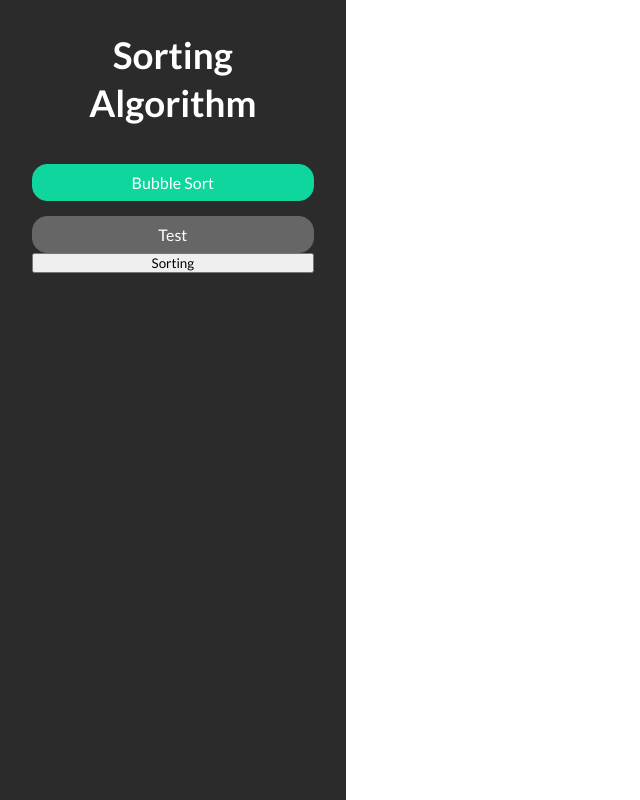
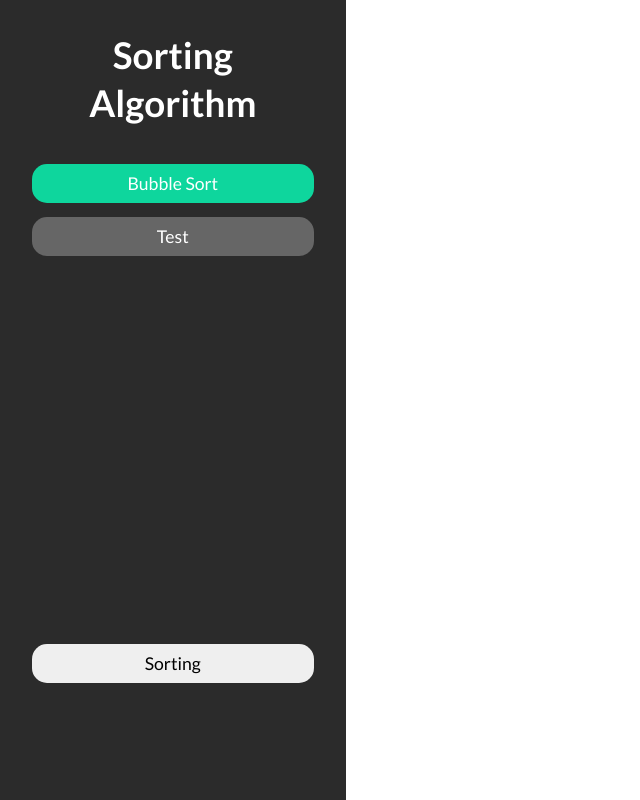
Before and after one commit to maurohndz/sorting-application, a React (Create React App) app: page / in a window 1280 px wide. Shown: the whole page, without its empty margins (0-640 px from the left). Built offline with nearby package versions, Linux system fonts and the light colour scheme.

Commit message:
u-btn update

```diff
--- a/src/components/styles/ButtonAlgorithm.css
+++ b/src/components/styles/ButtonAlgorithm.css
@@ -1,15 +1,11 @@
 .typesAlgorithm {
-  display: grid;
-  grid-row-gap: 0.9em;
+  height: 60vh;
 }
 .typesAlgorithm-btn {
   background-color: var(--gray);
   border: 1px solid var(--gray);
   color: #ffffff;
-  padding: 0.5em 0;
-  font-size: 1em;
-  border-radius: 15px;
-  outline: none;
+  margin-bottom: 0.8em;
 }
 .select {
   background-color: var(--green-primary);
--- a/src/containers/styles/Global.css
+++ b/src/containers/styles/Global.css
@@ -11,6 +11,11 @@
 }
 /*___ utilities ___*/
 .u-btn {
-  display: block;
+  display: inline-block;
   width: 100%;
+  padding: 0.5em 0;
+  font-size: 1.1em;
+  border-radius: 15px;
+  outline: none;
+  border: none;
 }
```
